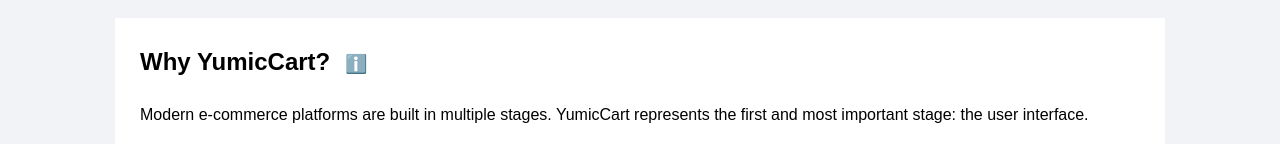
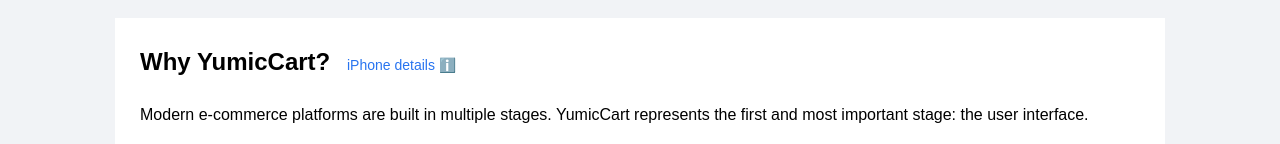
Before and after one commit to TheYumicOrganization/dropshipping-site, a plain HTML site: page index.html in a window 1280 px wide. Shown: the part 362-506 px from the top of the page. Drawn offline with Linux system fonts and the light colour scheme.

Commit message:
Replace details icon with dynamic text link

```diff
--- a/index.html
+++ b/index.html
@@ -13,14 +13,19 @@
   line-height:1.6;
 }
 
-/* Info icon */
-.details-icon {
-  cursor: pointer;
-  font-size: 18px;
-  margin-left: 8px;
+/* Dynamic text link */
+.info-link {
+  font-size:14px;
+  font-weight:normal;
+  color:#2874f0;
+  cursor:pointer;
+  margin-left:10px;
+  display:inline-block;
+  transition:transform 0.2s ease, color 0.2s ease;
 }
-.details-icon:hover {
-  transform: scale(1.2);
+.info-link:hover {
+  transform:translateX(4px);
+  color:#0b5ed7;
 }
 
 /* Navbar */
@@ -127,10 +132,10 @@
 <div class="section">
   <h2>
     Why YumicCart?
-    <span class="details-icon"
+    <span class="info-link"
           onclick="goToDetails('iphone.html')"
           title="View complete iPhone history">
-          ℹ️
+      iPhone details ℹ️
     </span>
   </h2>
 
```
